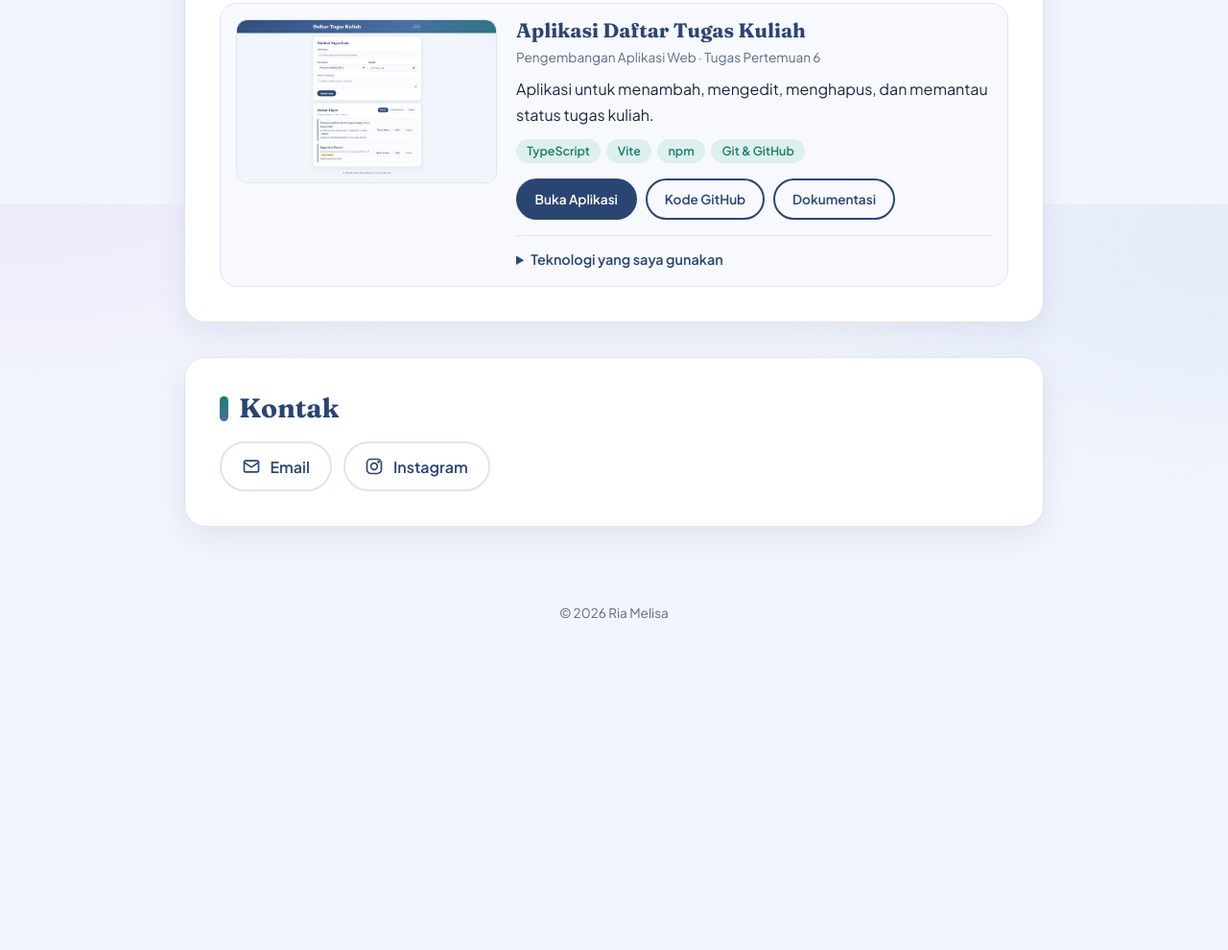
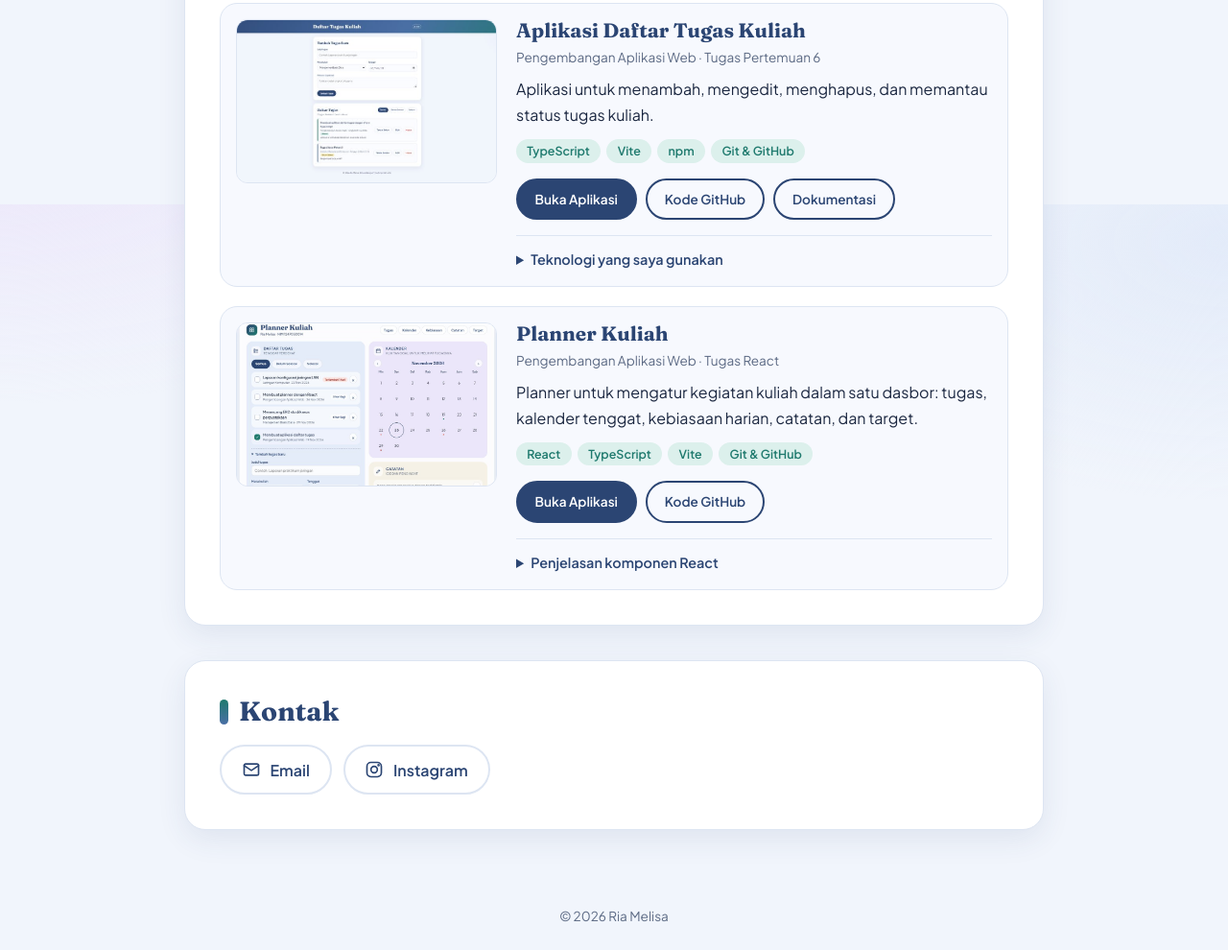
Before and after one commit to Riawmelisaa/Web_Tugas, a plain HTML site: page index.html in a window 1280 px wide. Shown: the part 2187-3177 px from the top of the page at 96% size. Before the commit the page ends 2861 px from the top, so only its background shows below. Drawn offline with Linux system fonts and the light colour scheme.

Commit message:
tambah proyek planner kuliah react

```diff
--- a/index.html
+++ b/index.html
@@ -200,12 +200,49 @@
 
             <details class="tech-details">
               <summary>Teknologi yang saya gunakan</summary>
-              <p>Penjelasan singkat teknologi yang saya gunakan:</p>
               <dl class="tech">
-                <div><dt>Git &amp; GitHub</dt><dd>Digunakan untuk menyimpan, melacak, dan mengelola versi kode proyek.</dd></div>
-                <div><dt>npm</dt><dd>Digunakan untuk mengelola paket serta menjalankan perintah pengembangan aplikasi.</dd></div>
-                <div><dt>TypeScript</dt><dd>Digunakan untuk menulis kode JavaScript agar lebih terstruktur dan mudah diperiksa.</dd></div>
-                <div><dt>Vite</dt><dd>Digunakan untuk menjalankan dan membangun aplikasi web dengan cepat.</dd></div>
+                <div><dt>Git &amp; GitHub</dt><dd>Mencatat riwayat kode lewat commit dan branch, lalu digabung melalui Pull Request. Konflik diselesaikan sebelum merge.</dd></div>
+                <div><dt>npm</dt><dd>Mengelola paket dan skrip (<code>dev</code>, <code>build</code>) lewat <code>package.json</code>.</dd></div>
+                <div><dt>TypeScript</dt><dd>JavaScript dengan tipe data, sehingga kesalahan terdeteksi sebelum aplikasi berjalan.</dd></div>
+                <div><dt>Vite</dt><dd>Menyediakan server pengembangan yang cepat dan membuat build produksi.</dd></div>
+                <div><dt>Variabel lingkungan</dt><dd>Nama dan versi aplikasi dibaca dari <code>.env</code> yang tidak diunggah ke GitHub. Tidak ada data rahasia.</dd></div>
+                <div><dt>Compiler, transpiler, bundler</dt><dd><code>tsc</code> memeriksa tipe, esbuild mengubah TypeScript menjadi JavaScript, dan Rollup menggabungkan modul menjadi file ringan.</dd></div>
+              </dl>
+            </details>
+          </div>
+        </article>
+
+        <article class="project-card">
+          <a class="project-thumb" href="https://planner-kuliah-react.vercel.app" target="_blank" rel="noopener noreferrer">
+            <img src="proyek-planner-react.jpg" width="900" height="979" loading="lazy"
+                 alt="Tampilan aplikasi Planner Kuliah berisi kartu daftar tugas, kalender, kebiasaan, catatan, dan target">
+            <span class="sr-only">Buka aplikasi Planner Kuliah (membuka tab baru)</span>
+          </a>
+          <div class="project-body">
+            <h3>Planner Kuliah</h3>
+            <p class="project-meta">Pengembangan Aplikasi Web &middot; Tugas React</p>
+            <p>Planner untuk mengatur kegiatan kuliah dalam satu dasbor: tugas, kalender tenggat, kebiasaan harian, catatan, dan target.</p>
+
+            <ul class="tags" aria-label="Teknologi yang digunakan">
+              <li>React</li>
+              <li>TypeScript</li>
+              <li>Vite</li>
+              <li>Git &amp; GitHub</li>
+            </ul>
+
+            <ul class="link-row">
+              <li><a class="btn btn-primary" href="https://planner-kuliah-react.vercel.app" target="_blank" rel="noopener noreferrer">Buka Aplikasi<span class="sr-only"> (membuka tab baru)</span></a></li>
+              <li><a class="btn btn-outline" href="https://github.com/Riawmelisaa/planner-kuliah-react" target="_blank" rel="noopener noreferrer">Kode GitHub<span class="sr-only"> (membuka tab baru)</span></a></li>
+            </ul>
+
+            <details class="tech-details">
+              <summary>Penjelasan komponen React</summary>
+              <dl class="tech">
+                <div><dt>Komponen</dt><dd>Tampilan dipecah menjadi 13 komponen di file terpisah, misalnya <code>TaskWidget</code>, <code>Calendar</code>, dan <code>HabitWidget</code>. <code>Widget</code>, <code>Button</code>, <code>Badge</code>, dan <code>ProgressBar</code> dipakai ulang di banyak tempat.</dd></div>
+                <div><dt>Props</dt><dd>Data dan fungsi dikirim dari komponen induk <code>App</code> ke komponen anak, misalnya <code>tasks</code> dan <code>onToggle</code> yang diteruskan sampai ke <code>TaskItem</code>.</dd></div>
+                <div><dt>State (<code>useState</code>)</dt><dd>Menyimpan data yang bisa berubah: daftar tugas, filter, tanggal yang dipilih di kalender, dan isi formulir. Data disimpan ke browser lewat custom hook.</dd></div>
+                <div><dt>Event handling</dt><dd>Klik tombol, centang tugas, memilih tanggal, dan mengirim formulir memanggil fungsi di <code>App</code> yang mengubah state.</dd></div>
+                <div><dt>Conditional dan list rendering</dt><dd>Pesan kosong, banner tanggal, dan lencana sisa hari tampil sesuai kondisi. Daftar tugas, hari di kalender, dan catatan dibuat dengan <code>map()</code> dan <code>key</code>.</dd></div>
               </dl>
             </details>
           </div>
```
Also changed, not shown: proyek-planner-react.jpg (added).
